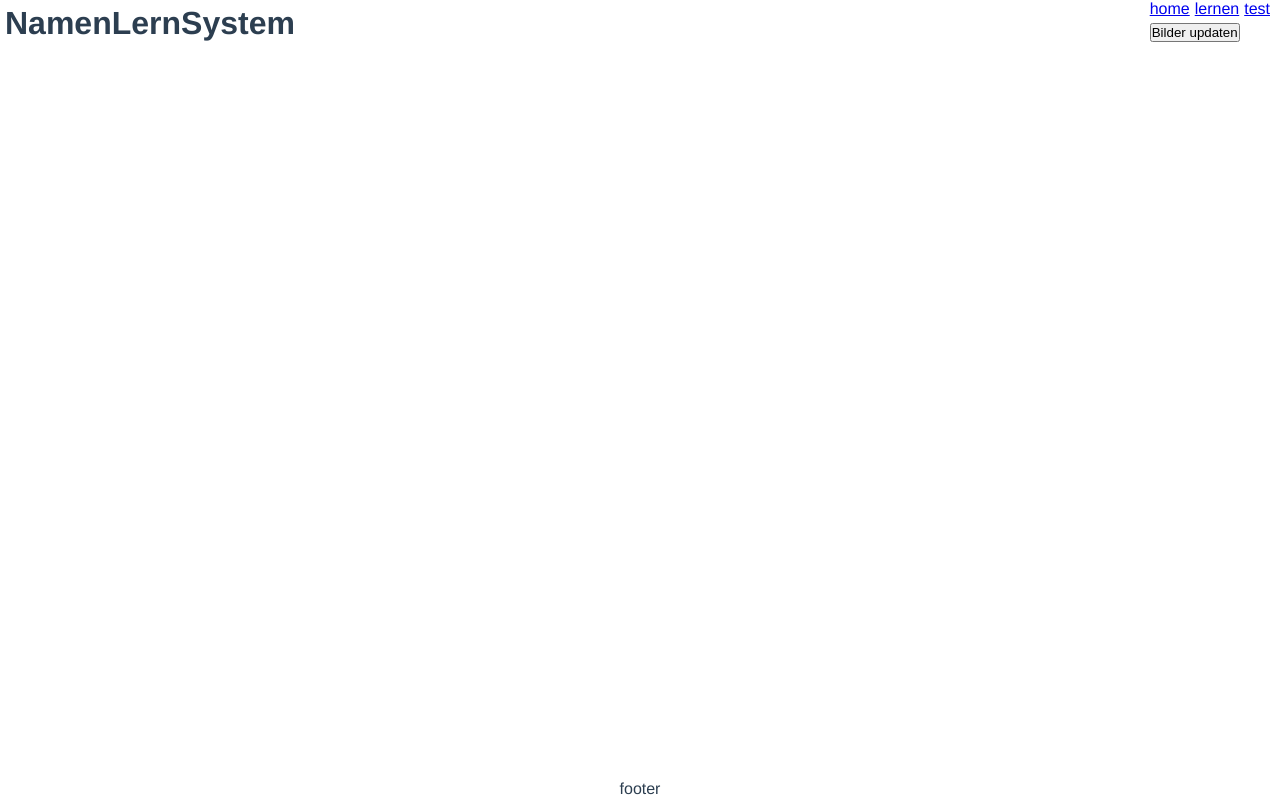
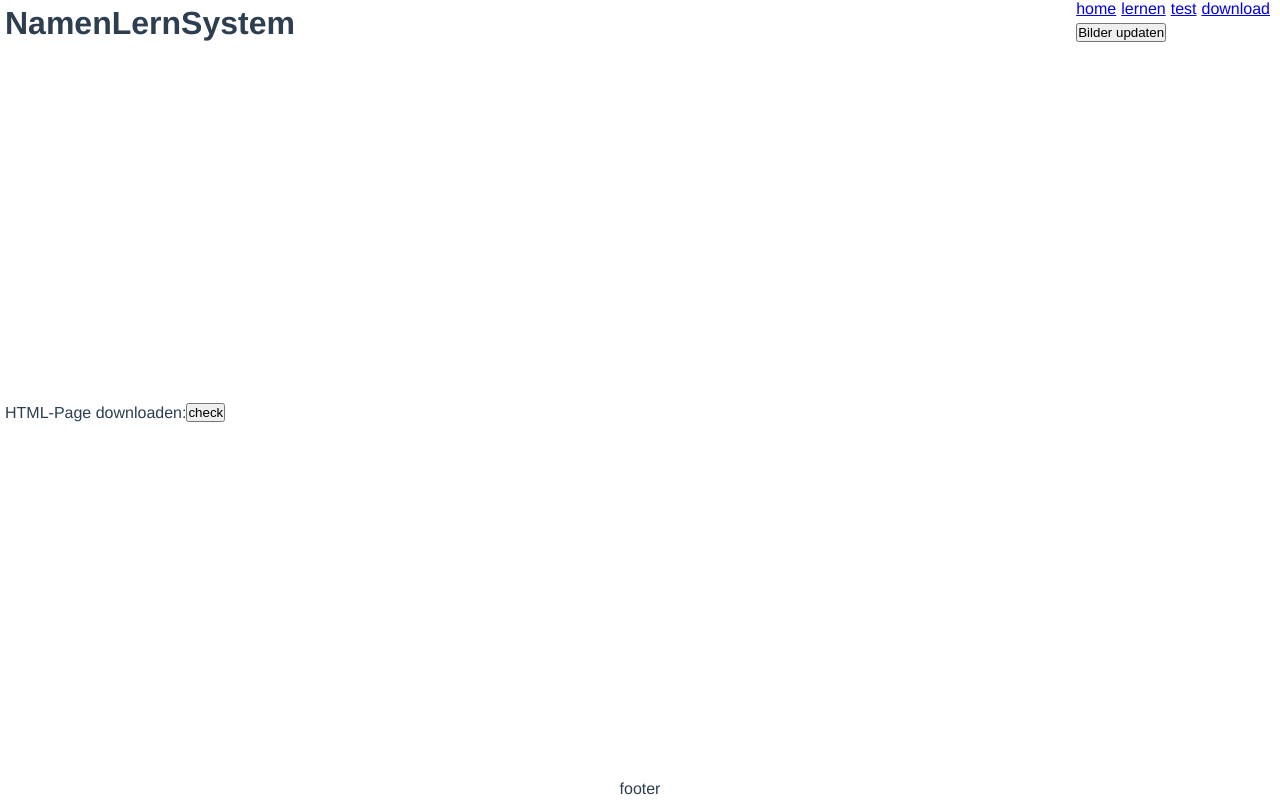
Before and after one commit to pascalyazid/NamenLernSystem, a Vue app in the folder src/frontend/: page /download in a window 1280 px wide. Built offline with nearby package versions, Linux system fonts and the light colour scheme.

Commit message:
download html file

```diff
--- a/src/frontend/src/App.vue
+++ b/src/frontend/src/App.vue
@@ -6,6 +6,7 @@
 			<router-link to="/">home</router-link>
 			<router-link to="/lernen">lernen</router-link>
 			<router-link to="/Test">test</router-link>
+      <router-link to="/download">download</router-link>
 			<UpdateImages />
 		</nav>
 	</header>
--- a/src/frontend/src/router/index.js
+++ b/src/frontend/src/router/index.js
@@ -2,6 +2,7 @@ import { createRouter, createWebHistory } from 'vue-router';
 import Resultat from '../views/Resultat.vue';
 import Lernen from '../views/Lernen.vue';
 import Test from '@/views/Test';
+import Download from '../views/Download.vue';
 
 const routes = [
 	{
@@ -21,6 +22,11 @@ const routes = [
 		name: 'TestComponent',
 		component: Test,
 	},
+	{
+		path: '/download',
+		name: 'DownloadView',
+		component: Download,
+	},
 ];
 
 const router = createRouter({
--- /dev/null
+++ b/src/frontend/src/views/Download.vue
@@ -0,0 +1,42 @@
+<template>
+<p>HTML-Page downloaden:</p>
+  <button @click="download">
+    check
+  </button>
+</template>
+
+
+<script>
+
+import axios from "axios";
+
+export default {
+  name: 'DownloadView',
+  methods: {
+      async download() {
+        const res = await axios.get('/students/list');
+
+        const data = await res.data;
+        var htmlData = "<div style='display: flex; flex-wrap: wrap; justify-content: space-between;'>";
+        for (let i = 0; i < data.length; i++) {
+          htmlData += "<div><img src='" + data[i].path + "' style='width: 150px'/> <p>" + data[i].firstName + " "
+              + data[i].lastName + "</div></p><br/>";
+        }
+        htmlData += "</div>"
+        const file = new File([htmlData], 'data.html', {
+          type: 'text/plain',
+        })
+        const link = document.createElement('a')
+        const url = URL.createObjectURL(file)
+
+        link.href = url
+        link.download = file.name
+        document.body.appendChild(link)
+        link.click()
+
+        document.body.removeChild(link)
+        window.URL.revokeObjectURL(url)
+      }
+  }
+};
+</script>
```
